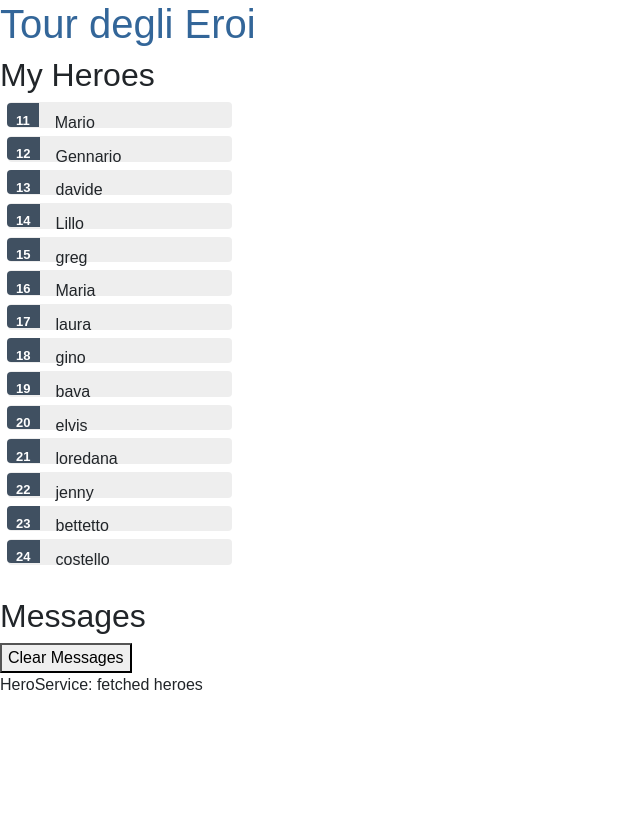
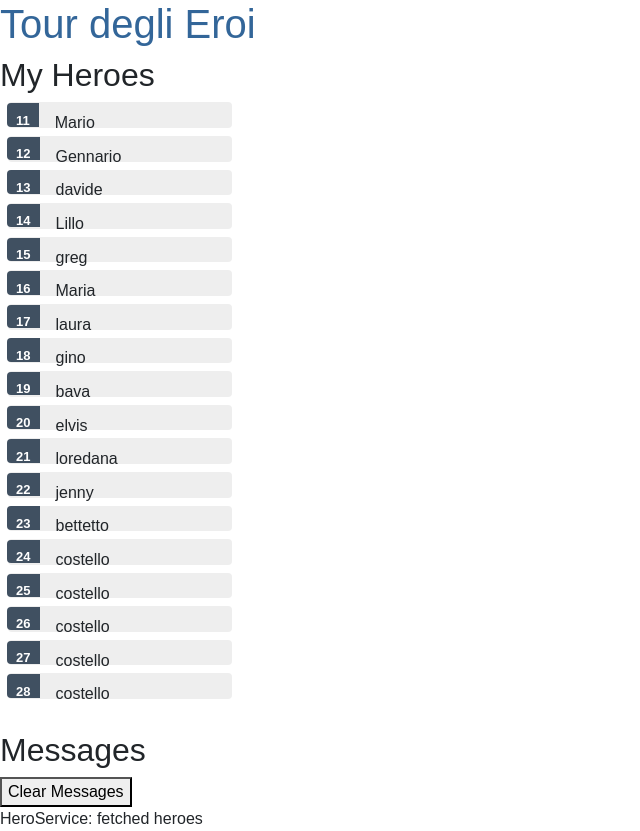
Before and after one commit to michelemalagnini/angular-tour-of-heroes, an Angular app: page / in a window 1280 px wide. Shown: the whole page, without its empty margins (0-640 px from the left). Before the commit the page ends 800 px from the top, so only its background shows below. Built offline with nearby package versions, Linux system fonts and the light colour scheme.

Commit message:
aggiunti ulteriori eroi commit da eliminare

```diff
--- a/src/app/mock-heroes.ts
+++ b/src/app/mock-heroes.ts
@@ -16,5 +16,8 @@ export const HEROES: Hero[] = [
     {id: 22, name: 'jenny'},
     {id: 23, name: 'bettetto'},
     {id: 24, name: 'costello'},
-
+    {id: 25, name: 'costello'},
+    {id: 26, name: 'costello'},
+    {id: 27, name: 'costello'},
+    {id: 28, name: 'costello'},
 ];
```
